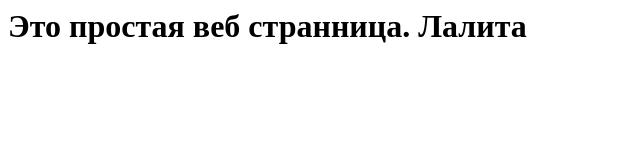
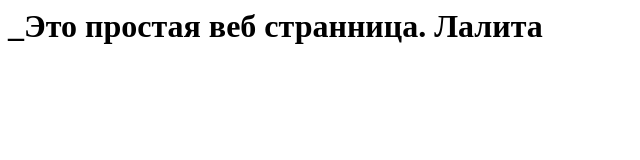
Before and after one commit to lalitochka/web, a plain HTML site: page index.html in a window 1280 px wide. Shown: the whole page, without its empty margins (0-640 px from the left). Drawn offline with Linux system fonts and the light colour scheme.

Commit message:
Update index.html

```diff
--- a/index.html
+++ b/index.html
@@ -7,7 +7,7 @@
 </head>
 <body>
 
-<h1>Это простая веб странница. Лалита</h1>
+<h1>_Это простая веб странница. Лалита</h1>
 
 </body>
 </html>
```
